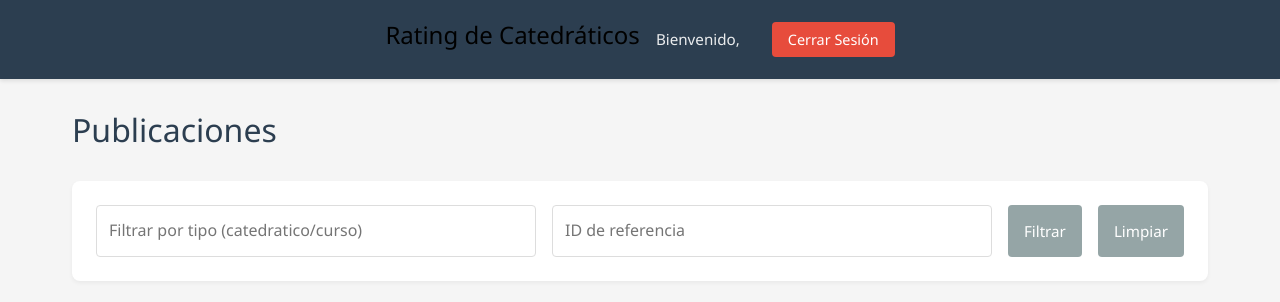
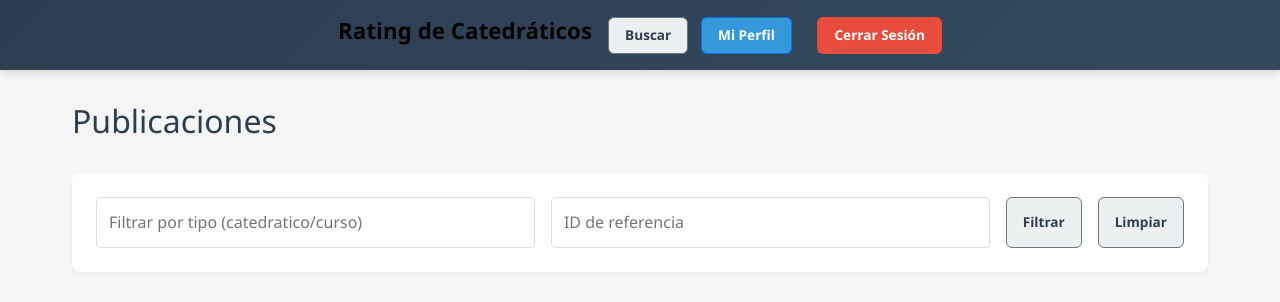
Before and after one commit to chipcx/Proyecto-1---Practicas-iniciales-2026, a React (Create React App) app in the folder profesor-ratings-app/frontend/: page / in a window 1280 px wide. Shown: the top 302 px of the page. Built offline with nearby package versions, Linux system fonts and the light colour scheme; no server answers; sample sign-in values are in the browser's storage.

Commit message:
Agregando nueva distribucion de navbar

```diff
--- a/profesor-ratings-app/frontend/src/App.jsx
+++ b/profesor-ratings-app/frontend/src/App.jsx
@@ -46,18 +46,50 @@ function App() {
         {/* Navbar */}
         <nav className="navbar">
           <div className="navbar-container">
-            <h1 className="navbar-brand">Rating de Catedráticos</h1>
+
+            {/* Logo / Nombre */}
+            <h1
+              className="navbar-brand"
+              style={{ cursor: 'pointer' }}
+              onClick={() => window.location.href = '/'}
+            >
+              Rating de Catedráticos
+            </h1>
+
+            {/* Acciones */}
             <div className="nav-links">
-              {user ? (
+              {user && (
                 <>
+                  {/* Botón buscar */}
+                  <button
+                    onClick={() => window.location.href = '/search'}
+                    className="btn btn-secondary"
+                  >
+                    Buscar
+                  </button>
+
+                  {/* Botón perfil */}
+                  <button
+                    onClick={() => window.location.href = `/profile/${user.registro_academico}`}
+                    className="btn btn-primary"
+                  >
+                    Mi Perfil
+                  </button>
+
+                  {/* Nombre usuario */}
                   <span className="user-info">
-                    Bienvenido, {user.nombres}
+                    {user.nombres}
                   </span>
-                  <button onClick={handleLogout} className="btn btn-logout">
+
+                  {/* Logout */}
+                  <button
+                    onClick={handleLogout}
+                    className="btn btn-logout"
+                  >
                     Cerrar Sesión
                   </button>
                 </>
-              ) : null}
+              )}
             </div>
           </div>
         </nav>
--- a/profesor-ratings-app/frontend/src/styles/index.css
+++ b/profesor-ratings-app/frontend/src/styles/index.css
@@ -21,10 +21,10 @@ body {
 
 /* Navbar */
 .navbar {
-  background-color: #2c3e50;
+  background: linear-gradient(135deg, #2c3e50, #34495e);
   color: white;
-  padding: 1rem 0;
-  box-shadow: 0 2px 4px rgba(0,0,0,0.1);
+  padding: 0.8rem 0;
+  box-shadow: 0 2px 8px rgba(0,0,0,0.15);
 }
 
 .navbar-container {
@@ -37,18 +37,24 @@ body {
 }
 
 .navbar-brand {
-  font-size: 1.5rem;
+  font-size: 1.4rem;
+  font-weight: bold;
+  transition: transform 0.2s;
+}
+
+.navbar-brand:hover {
+  transform: scale(1.05);
 }
 
 .nav-links {
   display: flex;
-  gap: 2rem;
+  gap: 0.8rem;
   align-items: center;
 }
 
 .user-info {
-  font-size: 0.95rem;
-  opacity: 0.9;
+  font-size: 0.9rem;
+  opacity: 0.85;
 }
 
 /* Main Content */
@@ -68,14 +74,13 @@ body {
   font-size: 1.5rem;
 }
 
-/* Botones */
+/* Botones más modernos */
 .btn {
-  padding: 0.5rem 1rem;
-  border: none;
-  border-radius: 4px;
-  cursor: pointer;
-  font-size: 0.95rem;
-  transition: all 0.3s ease;
+  padding: 0.45rem 1rem;
+  border-radius: 6px;
+  font-size: 0.85rem;
+  font-weight: 600;
+  transition: all 0.2s ease;
 }
 
 .btn-primary {
@@ -88,19 +93,17 @@ body {
 }
 
 .btn-secondary {
-  background-color: #95a5a6;
-  color: white;
+  background-color: #ecf0f1;
+  color: #2c3e50;
 }
 
 .btn-secondary:hover {
-  background-color: #7f8c8d;
+  background-color: #d0d7de;
 }
 
 .btn-logout {
   background-color: #e74c3c;
   color: white;
-  padding: 0.4rem 1rem;
-  font-size: 0.9rem;
 }
 
 .btn-logout:hover {
```
